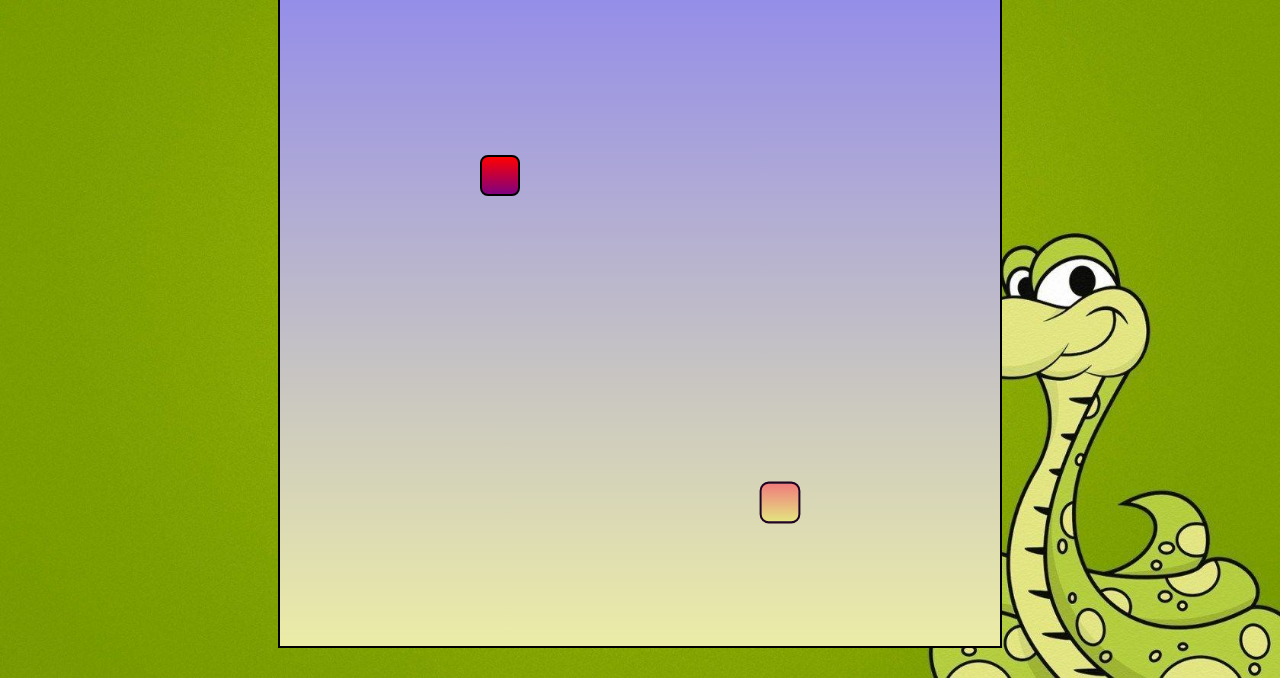
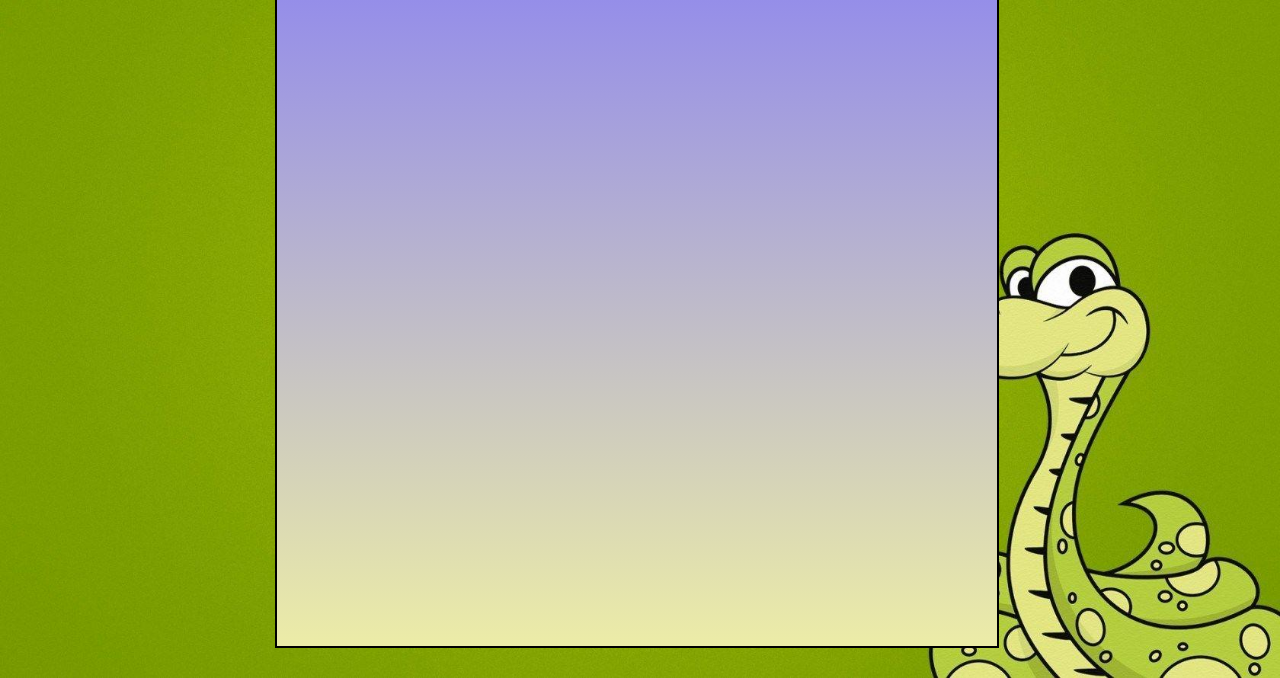
Before and after one commit to AshishUjjwal/Learning-Git, a plain HTML site: page index.html in a window 1280 px wide. Shown: the part 122-800 px from the top of the page. Drawn offline with Linux system fonts and the light colour scheme; a web font is replaced by a local one.

Commit message:
New Commit

```diff
--- a/index.html
+++ b/index.html
@@ -11,8 +11,8 @@
     <div class="body">
         <div id="scoreBox">Score: 0</div>
         <div id="hiscoreBox">HiScore: 0</div>
-        <div id="board"></div>
+        <div id="board"></div>`
     </div>
 </body>
-<script src="js/index.js"></script>
+<!-- <script src="js/index.js"></script> -->
 </html>
```
